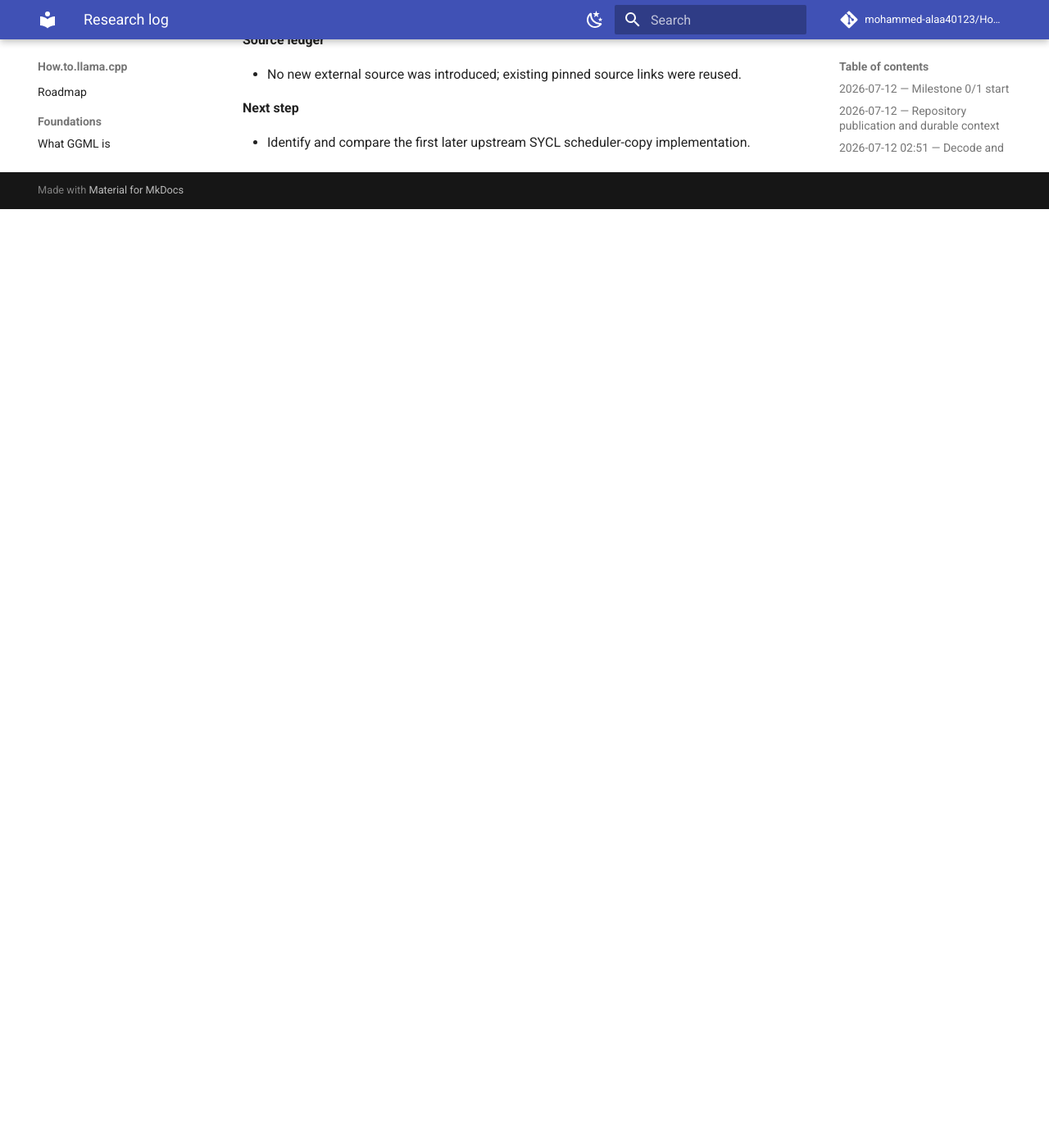
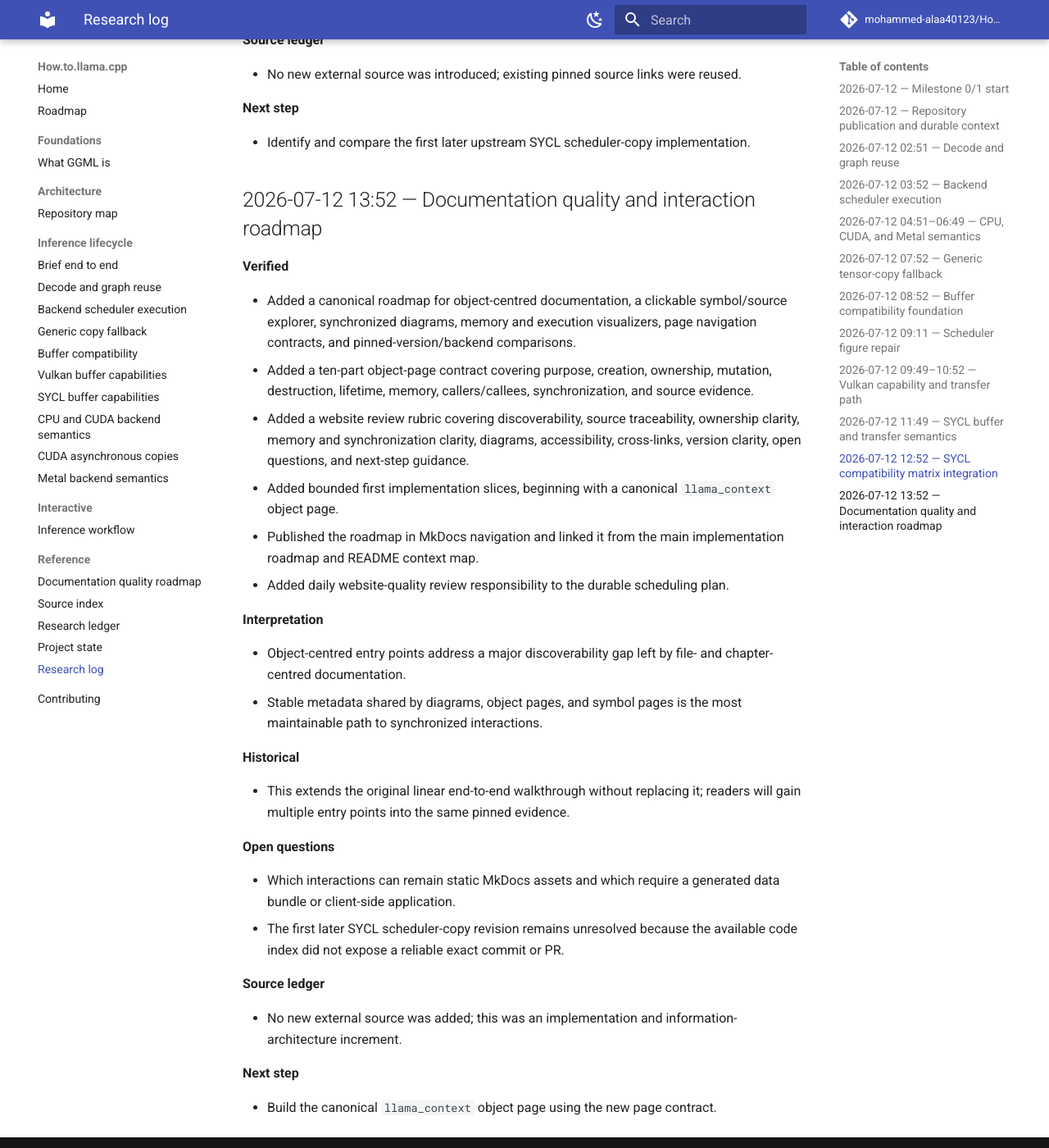
Before and after one commit to mohammed-alaa40123/How.to.llama.cpp, an MkDocs documentation site: the page built from docs/reference/research-log.md, in a window 1280 px wide and 1400 px high, scrolled down 5019 px. Shown: the whole window at 82% size. Built offline with MkDocs 1.6.1 and Material for MkDocs 9.7.7, drawn with Linux system fonts in a browser that asks for light colours; comment, search, counter and statistics services are not loaded; before the commit the page ends 5274 px from its top, so only the background shows below that.

Commit message:
docs: log documentation quality roadmap increment

```diff
--- a/docs/reference/research-log.md
+++ b/docs/reference/research-log.md
@@ -161,3 +161,36 @@
 **Next step**
 
 - Identify and compare the first later upstream SYCL scheduler-copy implementation.
+
+## 2026-07-12 13:52 — Documentation quality and interaction roadmap
+
+**Verified**
+
+- Added a canonical roadmap for object-centred documentation, a clickable symbol/source explorer, synchronized diagrams, memory and execution visualizers, page navigation contracts, and pinned-version/backend comparisons.
+- Added a ten-part object-page contract covering purpose, creation, ownership, mutation, destruction, lifetime, memory, callers/callees, synchronization, and source evidence.
+- Added a website review rubric covering discoverability, source traceability, ownership clarity, memory and synchronization clarity, diagrams, accessibility, cross-links, version clarity, open questions, and next-step guidance.
+- Added bounded first implementation slices, beginning with a canonical `llama_context` object page.
+- Published the roadmap in MkDocs navigation and linked it from the main implementation roadmap and README context map.
+- Added daily website-quality review responsibility to the durable scheduling plan.
+
+**Interpretation**
+
+- Object-centred entry points address a major discoverability gap left by file- and chapter-centred documentation.
+- Stable metadata shared by diagrams, object pages, and symbol pages is the most maintainable path to synchronized interactions.
+
+**Historical**
+
+- This extends the original linear end-to-end walkthrough without replacing it; readers will gain multiple entry points into the same pinned evidence.
+
+**Open questions**
+
+- Which interactions can remain static MkDocs assets and which require a generated data bundle or client-side application.
+- The first later SYCL scheduler-copy revision remains unresolved because the available code index did not expose a reliable exact commit or PR.
+
+**Source ledger**
+
+- No new external source was added; this was an implementation and information-architecture increment.
+
+**Next step**
+
+- Build the canonical `llama_context` object page using the new page contract.
```
